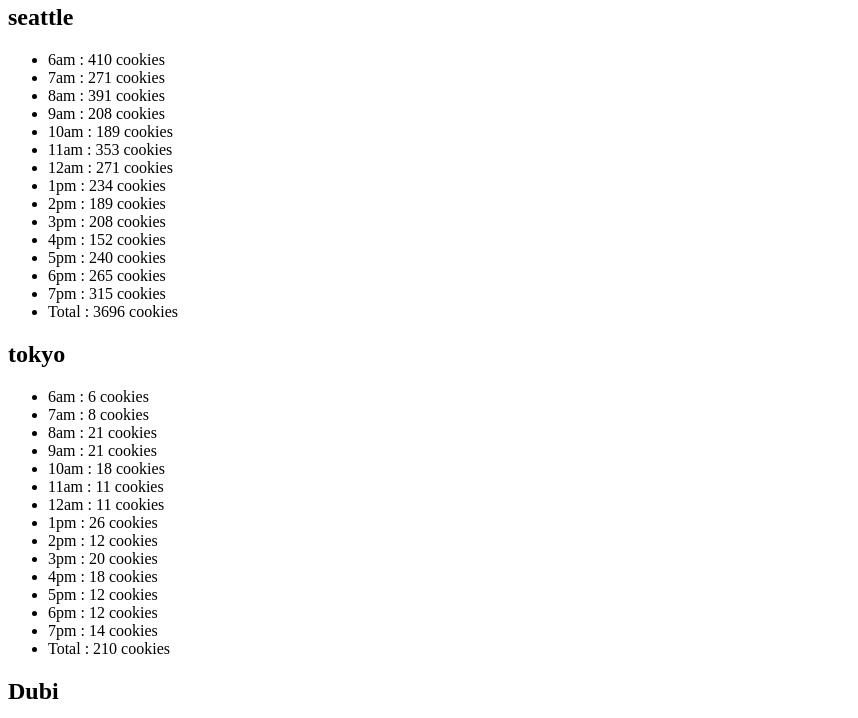
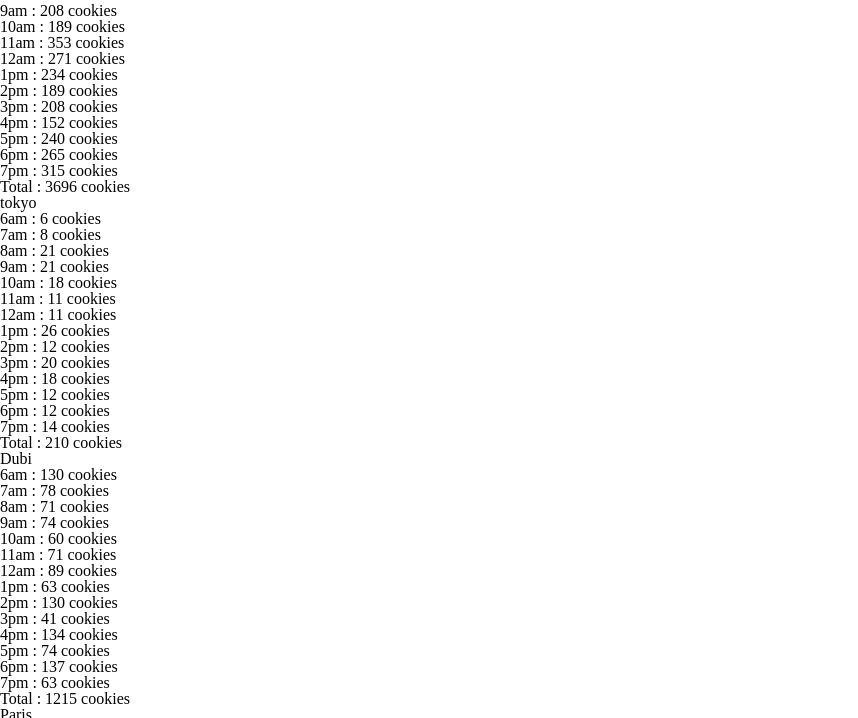
Before and after one commit to mohnalkhateeb/cookie-stand, a plain HTML site: page sales.html in a window 1280 px wide. Shown: the part 342-1060 px from the top of the page, without its empty margins (0-858 px from the left). Drawn offline with Linux system fonts and the light colour scheme.

Commit message:
addresetcss

```diff
--- a/sales.html
+++ b/sales.html
@@ -4,6 +4,11 @@
     <meta charset="UTF-8">
     <meta http-equiv="X-UA-Compatible" content="IE=edge">
     <meta name="viewport" content="width=device-width, initial-scale=1.0">
+
+    <link href="CSS/reset.css"  rel="stylesheet" />
+
+     <link href="CSS/style.css"  rel="stylesheet" />
+
     <title>Document</title>
 </head>
 <body>
```
Also changed, not shown: index.html (+3 -0 lines).
